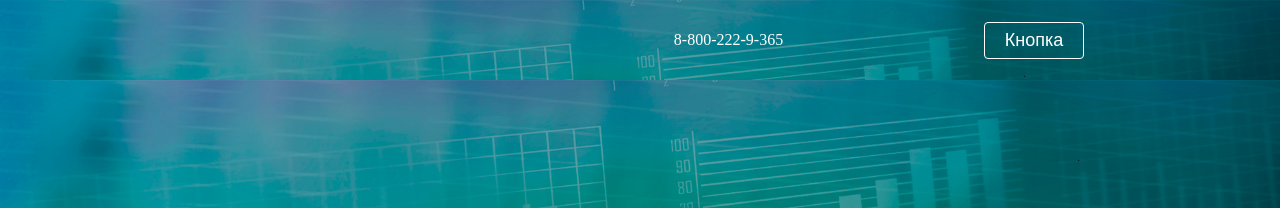
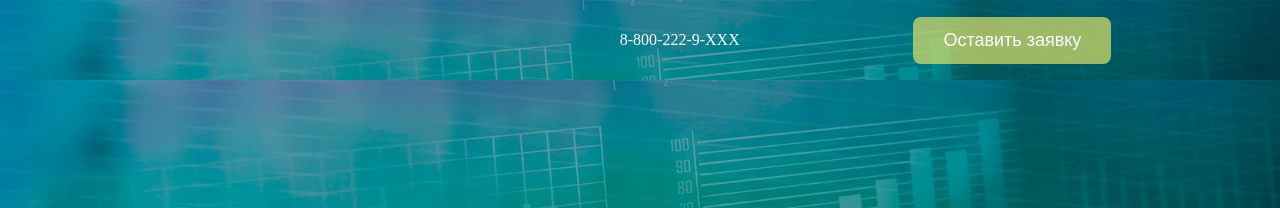
Before and after one commit to reistr/veduchet, a Gatsby site: page / in a window 1280 px wide. Shown: the top 208 px of the page. Built offline with nearby package versions, Linux system fonts and the light colour scheme; Gatsby itself is replaced by a stand-in of ours.

Commit message:
feat: add functionality to header button

```diff
--- a/src/components/Header/Header.tsx
+++ b/src/components/Header/Header.tsx
@@ -5,9 +5,10 @@ import logoTitle from "../../images/logo_title.svg";
 
 interface IProps {
   logoVisibility: boolean;
+  onClick: () => void;
 }
 
-export const Header: React.FC<IProps> = ({ logoVisibility }) => {
+export const Header: React.FC<IProps> = ({ logoVisibility, onClick }) => {
   return (
     <>
       <div />
@@ -19,9 +20,9 @@ export const Header: React.FC<IProps> = ({ logoVisibility }) => {
         >
           <img src={logoTitle} height="76px" />
         </div>
-        <div className="header__phone">8-800-222-9-365</div>
-        <button className="header__button" onClick={() => console.log("click")}>
-          Кнопка
+        <div className="header__phone">8-800-222-9-XXX</div>
+        <button className="header__button" onClick={onClick}>
+          Оставить заявку
         </button>
       </header>
     </>
--- a/src/components/Header/header.css
+++ b/src/components/Header/header.css
@@ -24,10 +24,10 @@
 
 .header__button {
     color: white;
-    background: transparent;
-    border: 1px solid white;
-    border-radius: 4px;
-    padding: 4px 20px;
+    background: rgba(223, 226, 104, 0.7);
+    border: 0px solid #DFE268;
+    border-radius: 8px;
+    padding: 10px 30px;
     text-align: center;
     font-size: 18px;
     font-weight: 500;
@@ -35,7 +35,6 @@
 }
 
 .header__button:hover {
-    color: aqua;
-    border-color: aqua;
+    background: #DFE268 ;
     cursor: pointer;
 }
--- a/src/pages/index.tsx
+++ b/src/pages/index.tsx
@@ -1,5 +1,5 @@
 import * as React from "react";
-import { useState } from "react";
+import { useRef, useState } from "react";
 import "./default.css";
 import type { HeadFC, PageProps } from "gatsby";
 import { Header } from "../components/Header";
@@ -13,11 +13,18 @@ import ill1 from "../images/ill_1.jpg";
 import ill2 from "../images/ill_2.jpg";
 
 const IndexPage: React.FC<PageProps> = () => {
+  const formRef = useRef<HTMLDivElement>(null);
   const [headerLogoVisibility, setHeaderLogoVisibility] = useState(false);
+
+  const onClick = () => {
+    if (formRef.current) {
+      formRef.current.scrollIntoView({ behavior: "smooth" });
+    }
+  };
 
   return (
     <>
-      <Header logoVisibility={headerLogoVisibility} />
+      <Header logoVisibility={headerLogoVisibility} onClick={onClick} />
       <Banner changeLogoVisibility={(v) => setHeaderLogoVisibility(v)} />
       <Page>
         <div className="section" style={{ maxWidth: "50%" }}>
@@ -96,7 +103,7 @@ const IndexPage: React.FC<PageProps> = () => {
           <img src={ill2} />
         </section>
 
-        <div style={{ maxWidth: "60%" }} className="section">
+        <div ref={formRef} style={{ maxWidth: "60%" }} className="section">
           <CallbackForm />
         </div>
       </Page>
```
